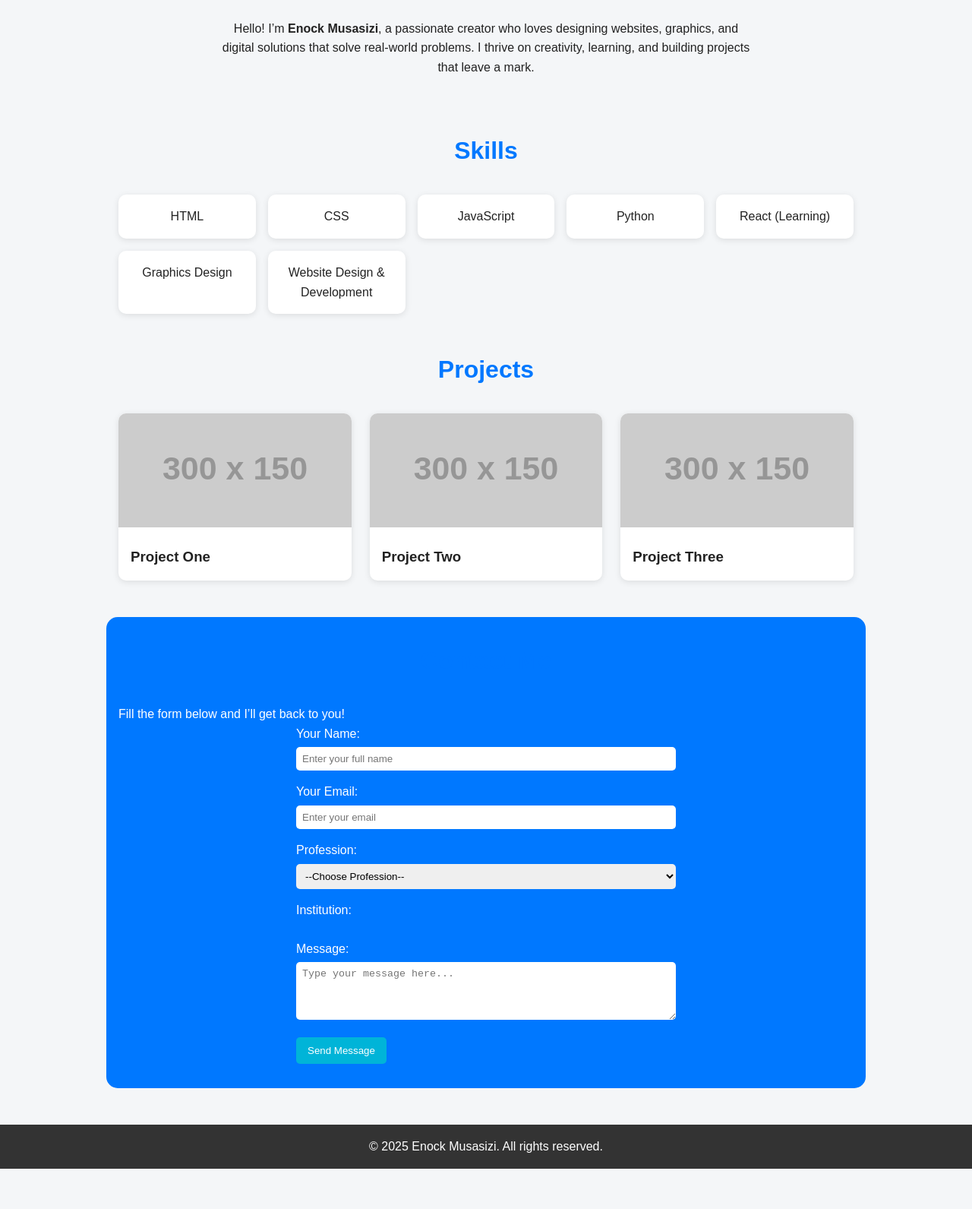
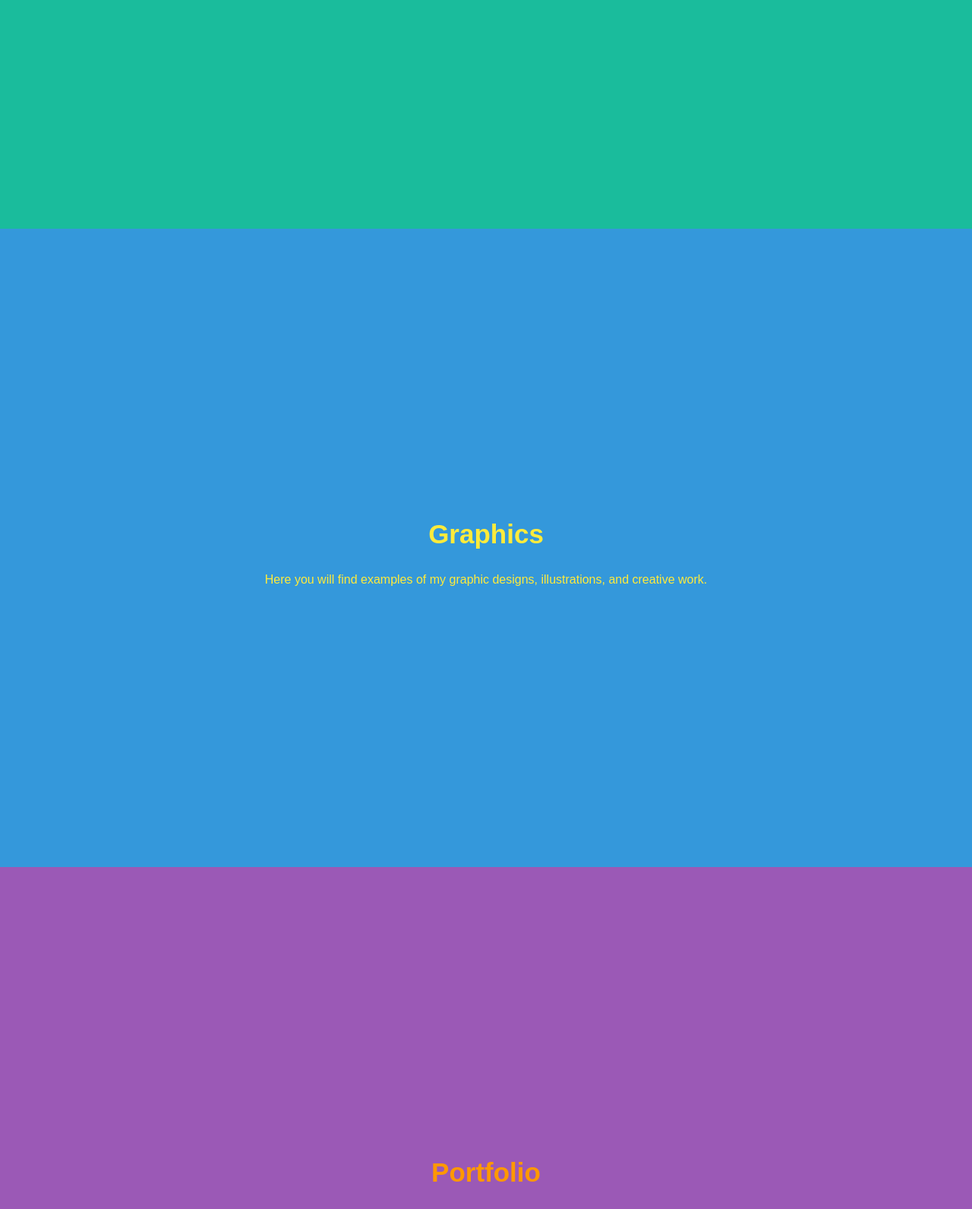
Before and after one commit to MUSASIZIENOCK/Enock-portfolio, a plain HTML site: page index.html in a window 1280 px wide. Shown: the part 539-2130 px from the top of the page at 76% size. Before the commit the page ends 2077 px from the top, so only its background shows below. Drawn offline with Linux system fonts and the light colour scheme; placeholder pictures from the web are drawn by us.

Commit message:
Update index.html

```diff
--- a/index.html
+++ b/index.html
@@ -1,343 +1,142 @@
 <!DOCTYPE html>
 <html lang="en">
 <head>
-  <meta charset="UTF-8" />
-  <meta name="viewport" content="width=device-width, initial-scale=1.0" />
-  <title>ENOCK MUSASIZI| Portfolio</title>
+  <meta charset="UTF-8">
+  <meta name="viewport" content="width=device-width, initial-scale=1.0">
+  <title>Portfolio</title>
   <style>
-    /* ====== GLOBAL ====== */
-    * {
+    body {
       margin: 0;
-      padding: 0;
-      box-sizing: border-box;
-    }
-    html {
-      scroll-behavior: smooth;
-    }
-    body {
-      font-family: 'Poppins', sans-serif;
-      background-color: #f4f6f8;
-      color: #222;
-      line-height: 1.6;
+      font-family: Arial, sans-serif;
     }
 
-    /* ====== HEADER ====== */
-    header {
-      background: linear-gradient(135deg, #00b4d8, #0078ff);
-      color: #fff;
-      padding: 3rem 1rem;
-      text-align: center;
+    /* Navigation Bar */
+    nav {
+      position: fixed;
+      width: 100%;
+      background-color: #333;
+      display: flex;
+      justify-content: center;
+      padding: 10px 0;
+      z-index: 1000;
+    }
+
+    nav a {
+      color: white;
+      text-decoration: none;
+      margin: 0 15px;
+      font-weight: bold;
+      text-transform: capitalize;
+    }
+
+    nav a:hover {
+      color: #ffcc00;
+    }
+
+    /* Sections */
+    section {
+      height: 100vh;
       display: flex;
       flex-direction: column;
+      justify-content: center;
       align-items: center;
-    }
-    header img {
-      width: 160px;
-      height: 160px;
-      border-radius: 50%;
-      border: 4px solid white;
-      margin-bottom: 1rem;
-      object-fit: cover;
-    }
-    header h1 {
-      font-size: 2.5rem;
-      margin-bottom: 0.5rem;
-    }
-    header p {
-      font-size: 1.2rem;
+      text-align: center;
+      padding: 20px;
     }
 
-    /* ====== NAV ====== */
-    nav {
-      display: flex;
-      justify-content: center;
-      gap: 2rem;
-      background: #333;
-      padding: 1rem;
-      position: sticky;
-      top: 0;
-      z-index: 10;
-    }
-    nav a {
-      color: #fff;
-      text-decoration: none;
-      font-weight: 500;
-      transition: 0.3s;
-    }
-    nav a:hover {
-      color: #00b4d8;
+    /* Header Name */
+    h1 {
+      font-size: 50px;
+      text-transform: uppercase; /* Your name in capital letters */
+      margin-bottom: 20px;
     }
 
-    /* ====== SECTIONS ====== */
-    section {
-      max-width: 1000px;
-      margin: 3rem auto;
-      padding: 0 1rem;
-    }
+    /* Section Titles */
     h2 {
-      text-align: center;
-      color: #0078ff;
-      margin-bottom: 2rem;
-      font-size: 2rem;
+      font-size: 35px;
+      margin-bottom: 15px;
+      text-transform: capitalize; /* Graphics, Portfolio etc remain title case */
     }
 
-    /* ====== ABOUT ====== */
+    /* About Section */
     #about {
-      display: flex;
-      flex-direction: column;
-      align-items: center;
-      text-align: center;
-    }
-    #about p {
-      max-width: 700px;
-      margin-bottom: 1.5rem;
+      background-color: #1abc9c;
+      color: #f1c40f; /* text color */
     }
 
-    /* ====== SKILLS ====== */
-    #skills .skills-grid {
-      display: grid;
-      grid-template-columns: repeat(auto-fit, minmax(180px, 1fr));
-      gap: 1rem;
-    }
-    .skill-card {
-      background: #fff;
-      padding: 1rem;
-      border-radius: 10px;
-      text-align: center;
-      box-shadow: 0 2px 8px rgba(0,0,0,0.1);
-      transition: transform 0.3s;
-    }
-    .skill-card:hover {
-      transform: translateY(-5px);
+    /* Graphics Section */
+    #graphics {
+      background-color: #3498db;
+      color: #ffeb3b; /* text color */
     }
 
-    /* ====== PROJECTS ====== */
-    #projects .projects-grid {
-      display: grid;
-      grid-template-columns: repeat(auto-fit, minmax(250px, 1fr));
-      gap: 1.5rem;
-    }
-    .project-card {
-      background: #fff;
-      border-radius: 10px;
-      overflow: hidden;
-      box-shadow: 0 2px 8px rgba(0,0,0,0.1);
-      transition: transform 0.3s;
-    }
-    .project-card:hover {
-      transform: scale(1.03);
-    }
-    .project-card img {
-      width: 100%;
-      height: 150px;
-      object-fit: cover;
-    }
-    .project-card h3 {
-      padding: 1rem;
+    /* Portfolio Section */
+    #portfolio {
+      background-color: #9b59b6;
+      color: #ff9800; /* text color */
     }
 
-    /* ====== CONTACT ====== */
+    /* Contact Section */
     #contact {
-      background: #0078ff;
-      color: #fff;
-      padding: 2rem 1rem;
-      border-radius: 15px;
-    }
-    #contact form {
-      max-width: 500px;
-      margin: 0 auto;
-      text-align: left;
-    }
-    #contact input, #contact select, #contact textarea {
-      width: 100%;
-      padding: 8px;
-      margin-top: 5px;
-      margin-bottom: 15px;
-      border-radius: 5px;
-      border: none;
-    }
-    #contact button {
-      background-color: #00b4d8;
-      color: white;
-      padding: 10px 15px;
-      border: none;
-      border-radius: 5px;
-      cursor: pointer;
-    }
-    #contact button:hover {
-      background-color: #005f99;
+      background-color: #e74c3c;
+      color: #ffffff; /* text color */
     }
 
-    /* ====== BACK TO TOP BUTTON ====== */
-    #backToTop {
-      display: none;
-      position: fixed;
-      bottom: 30px;
-      right: 30px;
-      background: #0078ff;
-      color: white;
-      border: none;
-      border-radius: 50%;
-      padding: 10px 15px;
+    /* Contact Details */
+    .contact-info {
       font-size: 20px;
-      cursor: pointer;
-      box-shadow: 0 3px 8px rgba(0,0,0,0.3);
-      transition: all 0.3s ease;
-    }
-    #backToTop:hover {
-      background: #00b4d8;
-      transform: scale(1.1);
+      margin: 5px 0;
     }
 
-    /* ====== FOOTER ====== */
+    /* Footer */
     footer {
+      background-color: #333;
+      color: white;
       text-align: center;
-      margin-top: 2rem;
-      padding: 1rem;
-      background: #333;
-      color: white;
+      padding: 10px 0;
     }
   </style>
 </head>
 <body>
 
-  <!-- ====== HEADER ====== -->
-  <header>
-    <img src="your-photo.jpg" alt="Enock Musasizi">
-    <h1>Enock Musasizi</h1>
-    <p>Software Developer | Graphics Designer | Website Designer & Builder</p>
-  </header>
-
-  <!-- ====== NAV ====== -->
+  <!-- Navigation -->
   <nav>
     <a href="#about">About</a>
-    <a href="#skills">Skills</a>
-    <a href="#projects">Projects</a>
+    <a href="#graphics">Graphics</a>
+    <a href="#portfolio">Portfolio</a>
     <a href="#contact">Contact</a>
   </nav>
 
-  <!-- ====== ABOUT ====== -->
+  <!-- About Section -->
   <section id="about">
+    <h1>MUSASIZI ENOCK</h1>
     <h2>About Me</h2>
-    <p>Hello! I’m <strong>Enock Musasizi</strong>, a passionate creator who loves designing websites, graphics, and digital solutions that solve real-world problems. I thrive on creativity, learning, and building projects that leave a mark.</p>
+    <p>Hello! I am a creative designer with a passion for graphics and web development. I enjoy building visually appealing projects that make a difference.</p>
   </section>
 
-  <!-- ====== SKILLS ====== -->
-  <section id="skills">
-    <h2>Skills</h2>
-    <div class="skills-grid">
-      <div class="skill-card">HTML</div>
-      <div class="skill-card">CSS</div>
-      <div class="skill-card">JavaScript</div>
-      <div class="skill-card">Python</div>
-      <div class="skill-card">React (Learning)</div>
-      <div class="skill-card">Graphics Design</div>
-      <div class="skill-card">Website Design & Development</div>
-    </div>
+  <!-- Graphics Section -->
+  <section id="graphics">
+    <h2>Graphics</h2>
+    <p>Here you will find examples of my graphic designs, illustrations, and creative work.</p>
   </section>
 
-  <!-- ====== PROJECTS ====== -->
-  <section id="projects">
-    <h2>Projects</h2>
-    <div class="projects-grid">
-      <div class="project-card">
-        <img src="https://via.placeholder.com/300x150" alt="Project 1">
-        <h3>Project One</h3>
-      </div>
-      <div class="project-card">
-        <img src="https://via.placeholder.com/300x150" alt="Project 2">
-        <h3>Project Two</h3>
-      </div>
-      <div class="project-card">
-        <img src="https://via.placeholder.com/300x150" alt="Project 3">
-        <h3>Project Three</h3>
-      </div>
-    </div>
+  <!-- Portfolio Section -->
+  <section id="portfolio">
+    <h2>Portfolio</h2>
+    <p>Some of my recent projects include web designs, branding, and creative solutions for businesses and individuals.</p>
   </section>
 
-  <!-- ====== CONTACT ====== -->
+  <!-- Contact Section -->
   <section id="contact">
-    <h2>Contact Me</h2>
-    <p>Fill the form below and I’ll get back to you!</p>
-
-    <form id="contactForm">
-      <label for="name">Your Name:</label><br>
-      <input type="text" id="name" name="name" placeholder="Enter your full name" required><br>
-
-      <label for="email">Your Email:</label><br>
-      <input type="email" id="email" name="email" placeholder="Enter your email" required><br>
-
-      <label for="profession">Profession:</label><br>
-      <select id="profession" name="profession" required>
-        <option value="">--Choose Profession--</option>
-        <option value="student">Student</option>
-        <option value="government_worker">Government Worker</option>
-        <option value="private_sector">Private Sector</option>
-        <option value="other">Other</option>
-      </select><br>
-
-      <label for="institution">Institution:</label><br>
-      <select id="institution" name="institution">
-        <option value="">--Choose Institution--</option>
-        <option value="makerere">Makerere University</option>
-        <option value="kyambogo">Kyambogo University</option>
-        <option value="uganda_martyrs">Uganda Martyrs University</option>
-        <option value="other">Other</option>
-      </select><br>
-
-      <label for="message">Message:</label><br>
-      <textarea id="message" name="message" rows="4" placeholder="Type your message here..." required></textarea><br>
-
-      <button type="submit">Send Message</button>
-    </form>
+    <h2>Contact</h2>
+    <div class="contact-info">Phone: +256 77 123 4567</div>
+    <div class="contact-info">Email: enock.musasizi@example.com</div>
+    <p>Feel free to reach out for collaborations, freelance work, or just to say hello!</p>
   </section>
 
-  <!-- ====== BACK TO TOP ====== -->
-  <button id="backToTop">⬆</button>
-
-  <!-- ====== FOOTER ====== -->
   <footer>
-    <p>© 2025 Enock Musasizi. All rights reserved.</p>
+    &copy; 2025 MUSASIZI ENOCK. All rights reserved.
   </footer>
-
-  <script>
-    // ===== Show/hide institution based on profession =====
-    const profession = document.getElementById('profession');
-    const institution = document.getElementById('institution');
-    institution.style.display = 'none';
-
-    profession.addEventListener('change', () => {
-      if (profession.value === 'student') {
-        institution.style.display = 'block';
-        institution.required = true;
-      } else {
-        institution.style.display = 'none';
-        institution.required = false;
-      }
-    });
-
-    // ===== Back to top button =====
-    const backToTopBtn = document.getElementById('backToTop');
-    window.addEventListener('scroll', () => {
-      if (window.scrollY > 300) {
-        backToTopBtn.style.display = 'block';
-      } else {
-        backToTopBtn.style.display = 'none';
-      }
-    });
-    backToTopBtn.addEventListener('click', () => {
-      window.scrollTo({ top: 0, behavior: 'smooth' });
-    });
-
-    // ===== Form submission =====
-    const contactForm = document.getElementById('contactForm');
-    contactForm.addEventListener('submit', (e) => {
-      e.preventDefault();
-      alert(`Thank you ${contactForm.name.value}! Your message has been received.`);
-      contactForm.reset();
-      institution.style.display = 'none';
-    });
-  </script>
 
 </body>
 </html>
```
